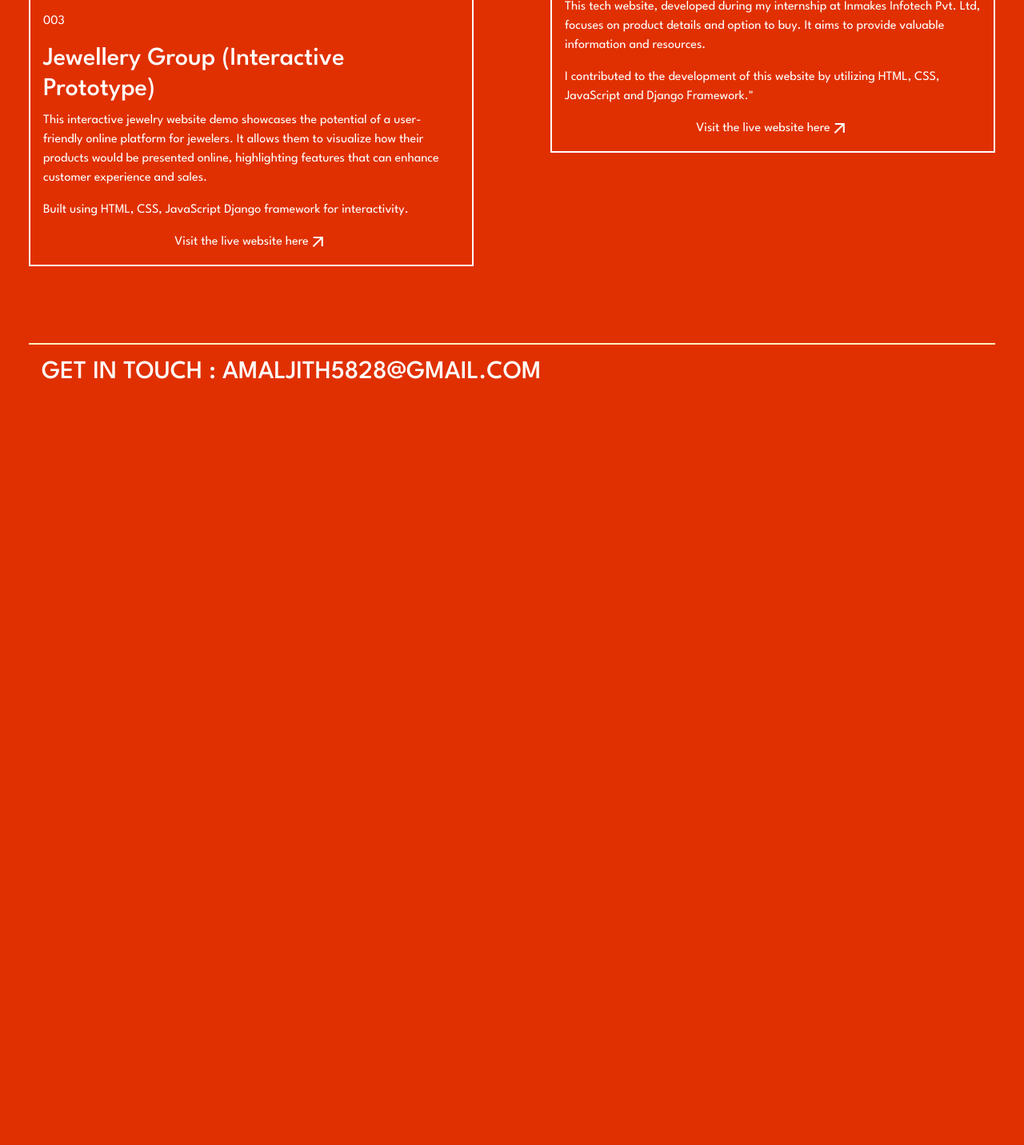
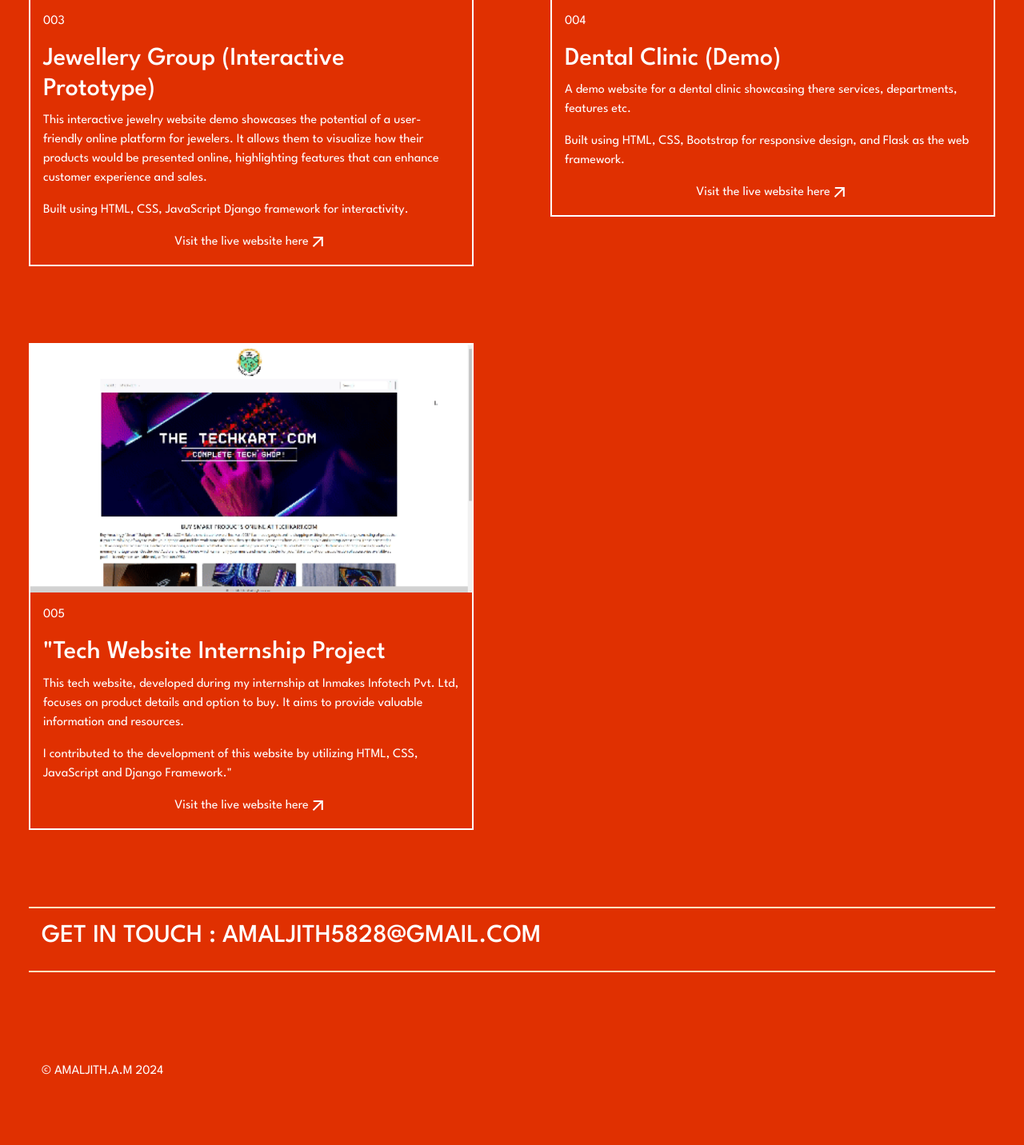
Before and after one commit to amal-jith/myPortfolio, a Flask app: page /myWorks in a window 1280 px wide. Shown: the part 2056-3488 px from the top of the page at 80% size. Before the commit the page ends 2530 px from the top, so only its background shows below. Run offline with Flask 3, Linux system fonts and the light colour scheme.

Commit message:
Update myWorks.html

```diff
--- a/templates/myWorks.html
+++ b/templates/myWorks.html
@@ -100,9 +100,30 @@
 
           <div class="col-md-6 p-5" data-aos="fade-up" data-aos-duration="1000">
                 <div class="card bg-transparent myWorkCard text-white rounded-0" style="">
+                  <img src="static/images/dental.gif" class="card-img-top rounded-0" alt="...">
+                  <div class="card-body">
+                    <p class="card-text">004</p>
+                    <h2 class="card-title">Dental Clinic (Demo)</h2>
+                    <p class="card-text">
+                        A demo website for a dental clinic showcasing there services, departments, features etc.
+                    </p>
+                    <p class="card-text">
+                        Built using HTML, CSS, Bootstrap for responsive design, and Flask as the web framework.
+                    </p>
+                    <a href="https://dental-demo.onrender.com/" target="_blank" class="certificateLink">
+                        <div class="d-flex justify-content-center text-align-center">Visit the live website here
+                            <span class="material-symbols-outlined">arrow_outward</span>
+                        </div>
+                    </a>
+                  </div>
+                </div>
+          </div>
+
+          <div class="col-md-6 p-5" data-aos="fade-up" data-aos-duration="1000">
+                <div class="card bg-transparent myWorkCard text-white rounded-0" style="">
                   <img src="static/images/techkart.gif" class="card-img-top rounded-0" alt="...">
                   <div class="card-body">
-                    <p class="card-text">004</p>
+                    <p class="card-text">005</p>
                     <h2 class="card-title">"Tech Website Internship Project</h2>
                     <p class="card-text">
                         This tech website, developed during my internship at Inmakes Infotech Pvt. Ltd, focuses on  product details and option to buy.
```
